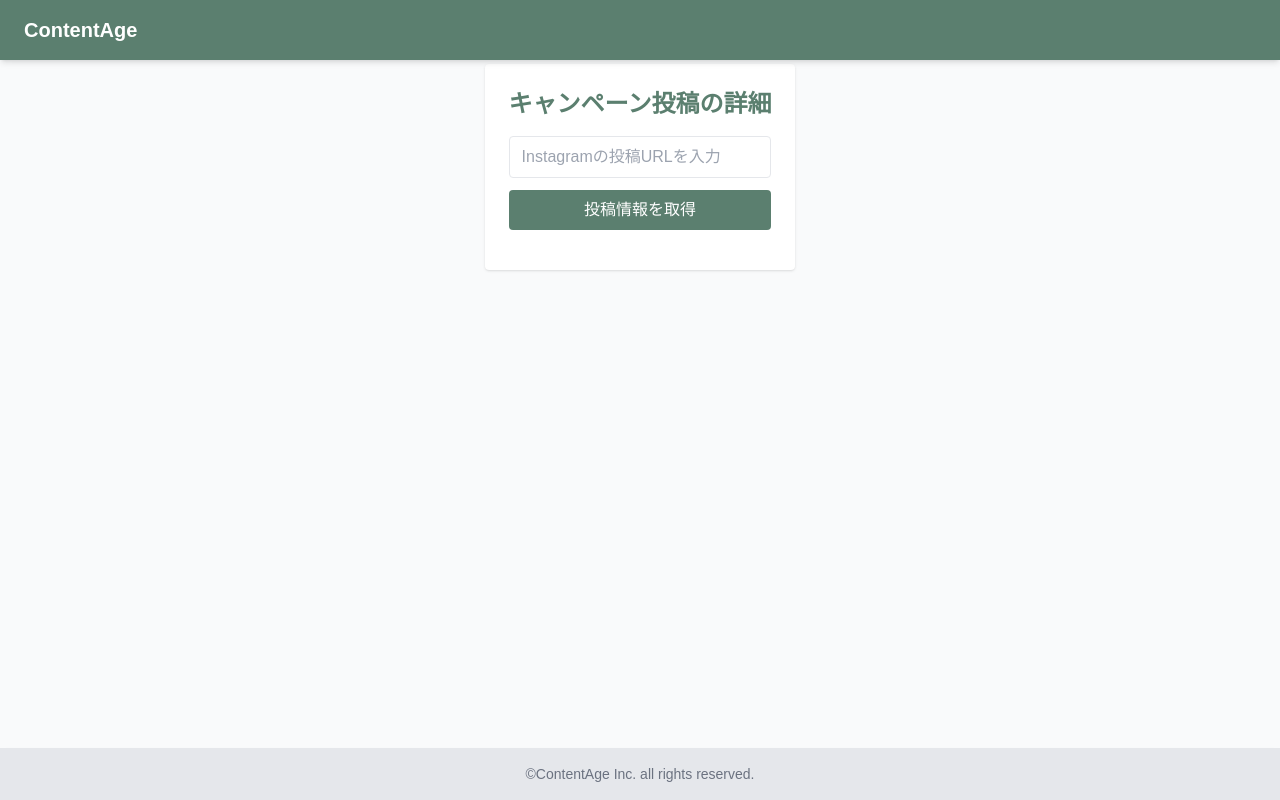
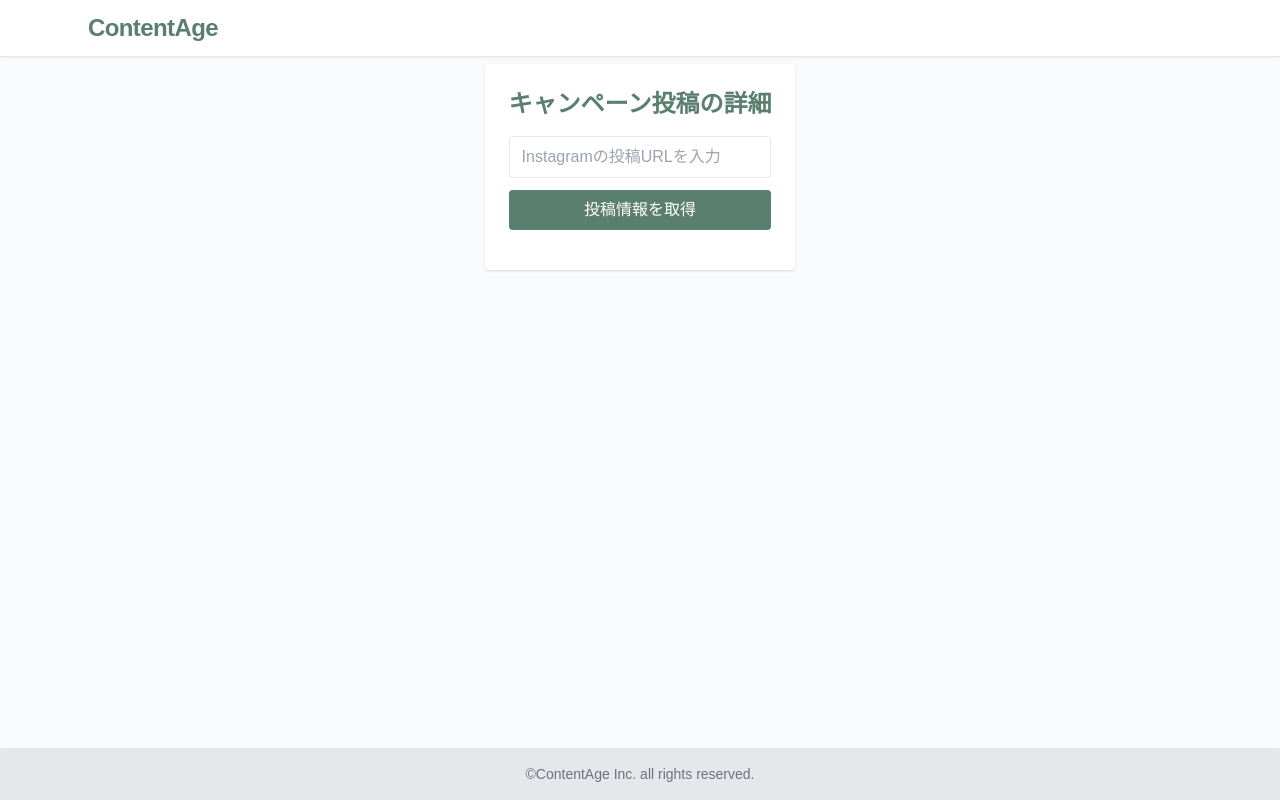
Before and after one commit to teishito/ContentAge-front, a Next.js app: page /instagram-post in a window 1280 px wide. Built offline with nearby package versions, Linux system fonts and the light colour scheme.

Commit message:
Update Header.jsx

```diff
--- a/components/Header.jsx
+++ b/components/Header.jsx
@@ -1,26 +1,11 @@
-import { useState } from "react";
 import Link from "next/link";
-import { useRouter } from "next/router";
 
 export default function Header() {
-  const [menuOpen, setMenuOpen] = useState(false);
-  const router = useRouter();
-
-  const toggleMenu = () => {
-    setMenuOpen(!menuOpen);
-  };
-
-  const handleLogout = () => {
-    // Cookie削除などがあればここに追加
-    setMenuOpen(false);
-    router.push("/login");
-  };
-
   return (
-    <header className="fixed top-0 left-0 w-full bg-[#5B7F6F] text-white py-4 z-50 shadow-md">
-      <div className="flex justify-between items-center px-6">
+    <header className="fixed top-0 left-0 w-full bg-white border-b border-gray-200 z-50 shadow-sm">
+      <div className="max-w-6xl mx-auto flex justify-between items-center px-6 py-3">
         <Link href="/">
-          <h1 className="text-xl font-bold cursor-pointer" aria-label="Home">
+          <h1 className="text-[#5B7F6F] font-extrabold text-2xl tracking-tight hover:opacity-80 transition-opacity">
             ContentAge
           </h1>
         </Link>
```
